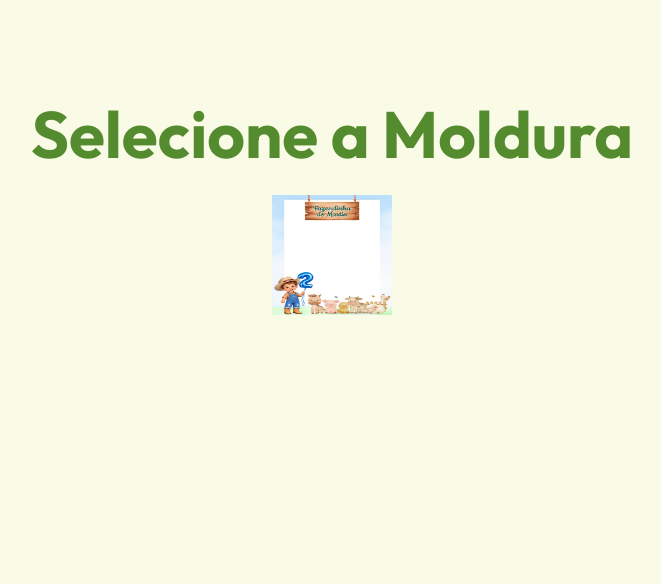
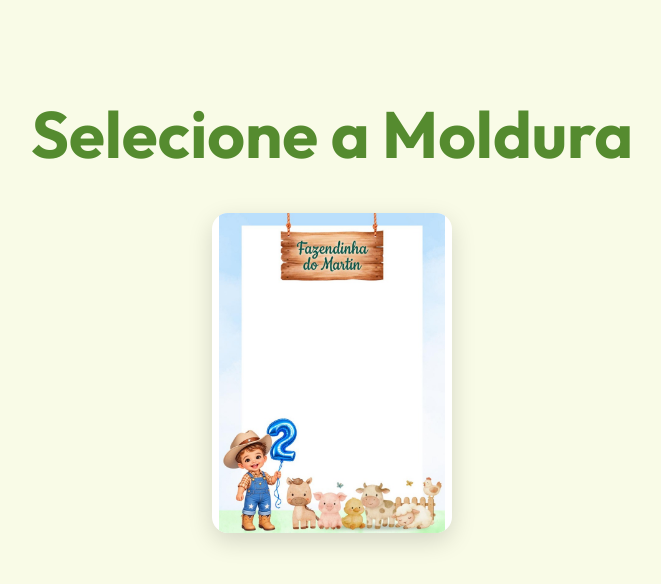
Before and after one commit to menichini/Galeria-Digital, a Next.js app: page /frame-selector in a window 1280 px wide. Shown: the top 584 px of the page, without its empty margins (308-969 px from the left). Built offline with nearby package versions, Linux system fonts and the light colour scheme.

Commit message:
feat: refactor PhotoFrameEditor to use strict CropArea viewport and fix frame extension typos

```diff
--- a/src/app/page.tsx
+++ b/src/app/page.tsx
@@ -8,7 +8,7 @@ export default function Home() {
         style={{
           width: '100%',
           height: '250px',
-          backgroundImage: 'url(/frame.jpeg)',
+          backgroundImage: 'url(/farm-hero2.jpeg)',
           backgroundSize: 'cover',
           backgroundPosition: 'center',
           borderRadius: '0 0 var(--radius-lg) var(--radius-lg)',
--- a/src/components/FrameSelector.tsx
+++ b/src/components/FrameSelector.tsx
@@ -1,31 +1,40 @@
 import React from 'react';
 import Image from 'next/image';
+import { FRAMES } from '../config/frames';
 
-// Static list of frame image filenames placed in public/frames.
-// Add new filenames here when you add new frames.
-const frameFiles = [
-  // Arquivo de moldura presente em public/frames
-  'frame_martin.jpg',
-];
-
-/**
- * Component to display available frame images for selection.
- * Expects frame PNGs to be placed in `public/frames/`.
- */
-const FrameSelector: React.FC<{ onSelect: (frame: string) => void }> = ({ onSelect }) => {
-  // Use the static `frameFiles` array defined above.
-  // Frame paths will be resolved relative to the /public folder.
-  // No server-side file system access needed in client component.
-
+const FrameSelector: React.FC<{ onSelect: (frameId: string) => void }> = ({ onSelect }) => {
   return (
-    <div className="frame-selector" style={{ display: 'flex', flexWrap: 'wrap', gap: '1rem', justifyContent: 'center' }}>
-      {frameFiles.map((file) => (
+    <div className="frame-selector" style={{ display: 'flex', flexWrap: 'wrap', gap: '2rem', justifyContent: 'center', padding: '1rem' }}>
+      {Object.values(FRAMES).map((frame) => (
         <button
-          key={file}
-          onClick={() => onSelect(`/frames/${file}`)}
-          style={{ border: 'none', background: 'transparent', cursor: 'pointer' }}
+          key={frame.id}
+          onClick={() => onSelect(frame.id)}
+          style={{
+            border: 'none',
+            background: 'transparent',
+            cursor: 'pointer',
+            transition: 'transform 0.2s',
+            padding: 0
+          }}
+          onMouseOver={(e) => e.currentTarget.style.transform = 'scale(1.05)'}
+          onMouseOut={(e) => e.currentTarget.style.transform = 'scale(1)'}
         >
-          <Image src={`/frames/${file}`} alt={file} width={120} height={120} />
+          <div style={{
+            borderRadius: 'var(--radius-md)',
+            overflow: 'hidden',
+            boxShadow: '0 8px 24px rgba(0,0,0,0.15)',
+            backgroundColor: '#fff',
+            display: 'flex'
+          }}>
+            <Image
+              src={frame.image}
+              alt={frame.id}
+              width={240}
+              height={320}
+              style={{ objectFit: 'contain' }}
+              priority
+            />
+          </div>
         </button>
       ))}
     </div>
--- /dev/null
+++ b/src/config/frames.ts
@@ -0,0 +1,27 @@
+export type FrameConfig = {
+  id: string;
+  image: string;
+  cropArea: {
+    x: number;
+    y: number;
+    width: number;
+    height: number;
+  };
+};
+
+export const FRAMES: Record<string, FrameConfig> = {
+  'martin-1': {
+    id: 'martin-1',
+    image: '/frames/frame_martin.jpg',
+    cropArea: {
+      // Calibragem para frame_martin.jpg:
+      // Inicia em 22% do topo (abaixo da placa "Fazendinha do Martin")
+      // Inicia em 10% da esquerda e possui 80% de largura (deixando 10% na direita)
+      // A altura é 58%, o que faz ir do 22% até 80%, sobrando 20% no fundo para o menino e os animais.
+      x: 0.10,
+      y: 0.22,
+      width: 0.80,
+      height: 0.58,
+    },
+  },
+};
```
Also changed, not shown: src/components/editor/FramePreview.tsx (+12 -9 lines), src/components/editor/PhotoFrameEditor.tsx (+40 -34 lines), src/hooks/usePhotoTransform.ts (+8 -8 lines), public/farm-hero2.jpeg (added), public/farm-hero21.jpg (renamed from public/farm-hero2.jpg).
